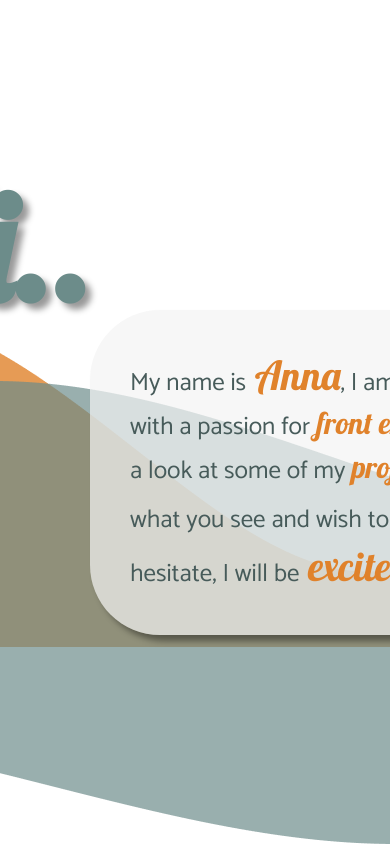
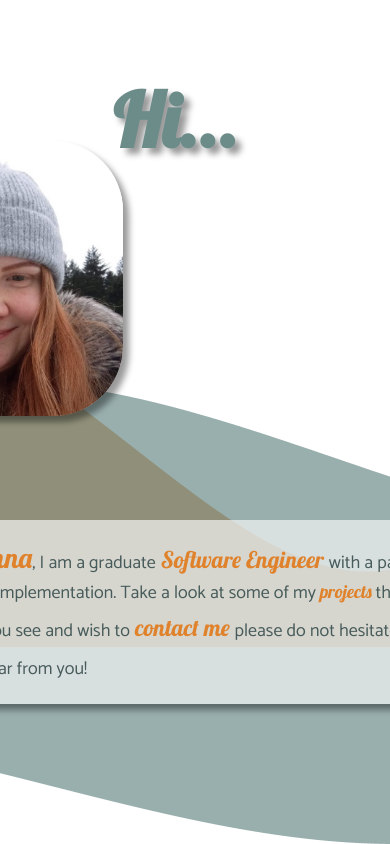
Before and after one commit to Anna2493/Portfolio, a React (Create React App) app: page / in a window 390 px wide. Built offline with nearby package versions, Linux system fonts and the light colour scheme.

Commit message:
adding responsivnes to the home page

```diff
--- a/src/components/pages/home/Home.js
+++ b/src/components/pages/home/Home.js
@@ -14,7 +14,7 @@ function Home() {
                 </div>
 
                 <div className='hi-container'>
-                    <h1 className='hi'>Hi..</h1>
+                    <h1 className='hi'>Hi...</h1>
                 </div>
 
                 <div className='introduction'>
--- a/src/components/pages/home/home.css
+++ b/src/components/pages/home/home.css
@@ -15,6 +15,8 @@
     display: flex;
     align-items: center;
     justify-content: center;
+    flex-wrap: wrap;
+    /* flex: 100%; */
 }
 
 
@@ -22,7 +24,7 @@
     display: flex;
     align-items: center;
     justify-content: center;
-    margin-left: -50px;
+    margin-left: -40px;
     margin-top: -350px;
 }
 
@@ -47,10 +49,13 @@
 }
 
 .introduction{
+    /* display: flex;
+    flex-wrap: wrap;
+    flex: 100%; */
     width: 720px;
     background: rgba(244, 244, 244, 0.7);
-    padding: 40px;
-    border-radius: 70px;
+    padding: 20px 20px 20px 35px;
+    border-radius: 60px;
     margin-top: 100px;
     box-shadow: 6px 6px 6px rgba(0, 0, 0, 0.4);
 }
@@ -107,9 +112,103 @@
     font-family: 'Comfortaa', cursive;
 }
 
-@media screen and (max-width: 1500px){
+@media only screen and (max-width: 1280px) {
+
+    .landing-page-container {
+        background-size: auto auto;
+    }
+
+    /* .introduction{
+        flex: 50%;
+    } */
+
+}
+
+@media only screen and (max-width: 950px){
 
     .landing-page-container{
          background-size: auto auto;
     }
+
+    .introduction-container {
+        display: grid;
+    }
+
+    .hi-container {
+        margin-top: -600px;
+    }
+
+    .hi {
+        font-size: 100px;
+
+    }
+
+    .profile-picture {
+        width: 300px;
+        /* transition: 1000ms ease; */
+    }
+
+    .introduction {
+        width: 720px;
+    }
+
+    .introduction p {
+        font-size: 20px;
+    }
+
+    .large-text {
+        font-size: 30px;
+    }
+
+    .medium-text {
+        font-size: 25px;
+    }
+
+    .small-text {
+        font-size: 20px;
+    }
 }
+
+@media only screen and (max-width: 768px) {
+
+    .landing-page-container {
+        background-size: auto auto;
+    }
+
+    .introduction-container {
+        display: grid;
+    }
+
+    .hi-container {
+        margin-top: -600px;
+    }
+
+    .hi {
+        font-size: 75px
+    }
+
+    .profile-picture {
+        width: 275px;
+        /* transition: 1000ms ease; */
+    }
+
+    .introduction {
+        width: 695px;
+    }
+
+    .introduction p {
+        font-size: 18px;
+    }
+
+    .large-text {
+        font-size: 28px;
+    }
+
+    .medium-text {
+        font-size: 23px;
+    }
+
+    .small-text {
+        font-size: 18px;
+    }
+}
```
